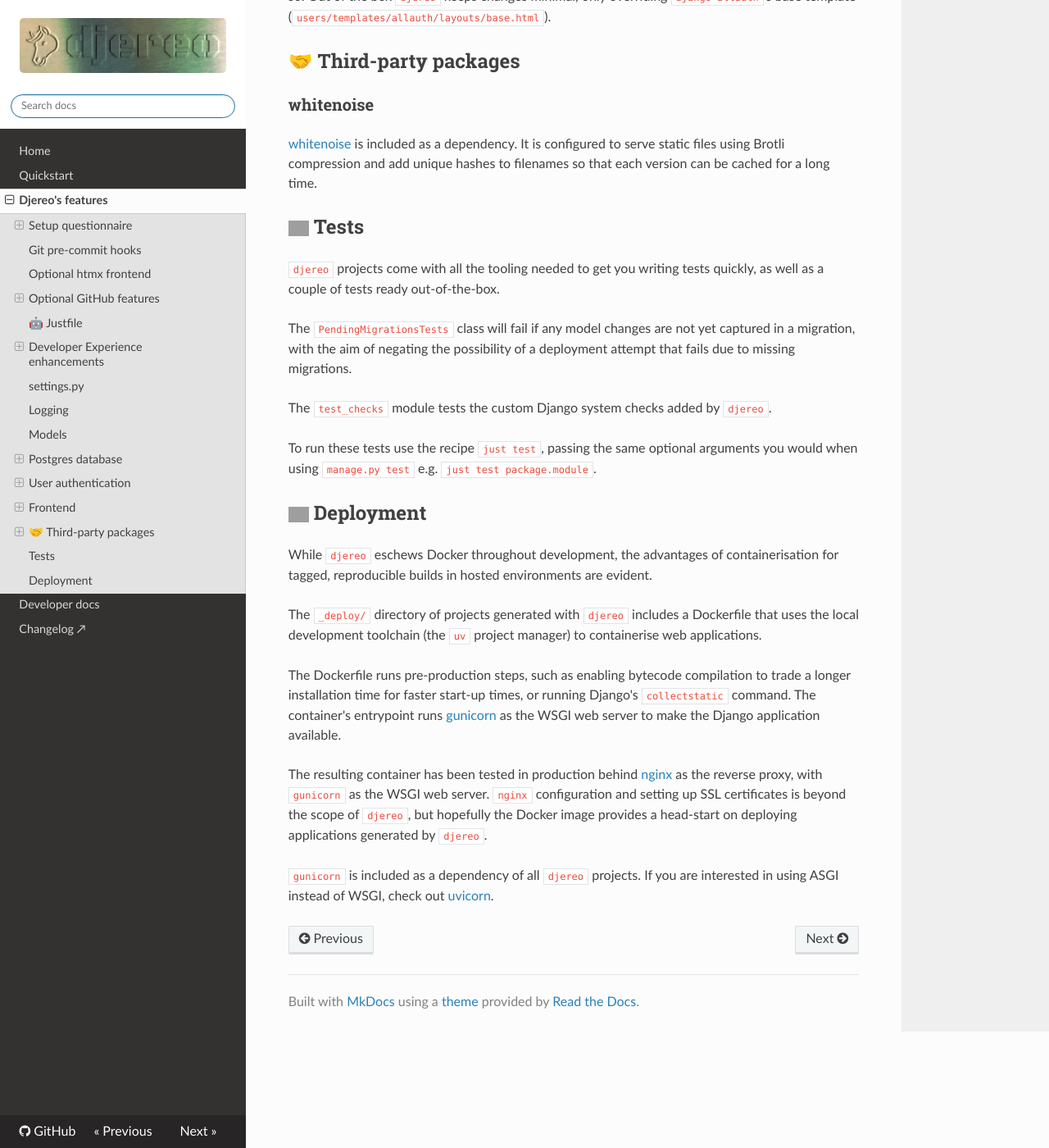
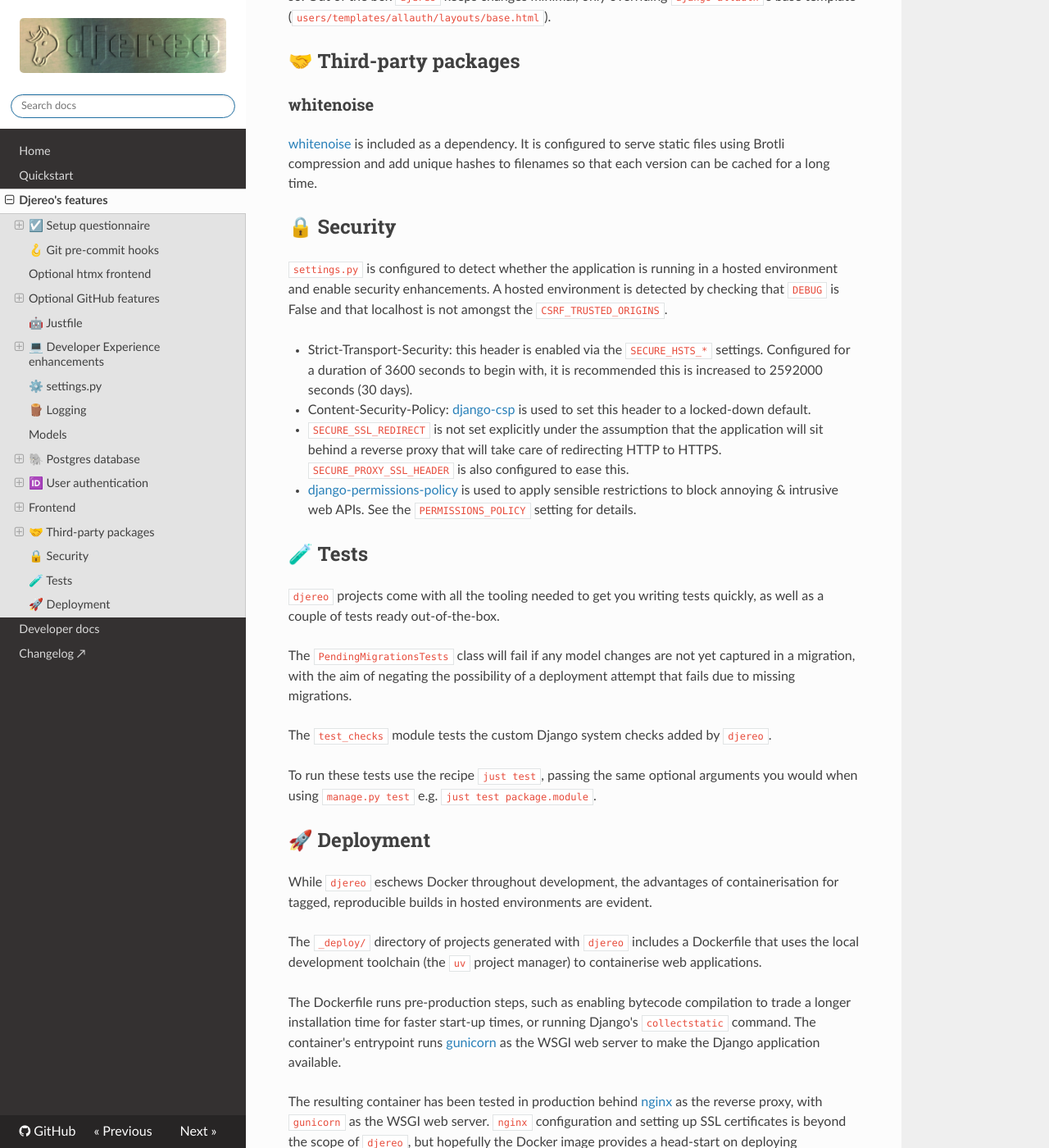
Before and after one commit to albertomh/djereo, an MkDocs documentation site: the page built from docs/src/featurelist.md, in a window 1280 px wide and 1400 px high, scrolled down 7998 px. Shown: the whole window at 82% size. Built offline with MkDocs 1.6.1, drawn with Linux system fonts in a browser that asks for light colours; nearby versions of some CDN libraries; some of the changed text lies outside the part shown; grey boxes are pictures that could not be loaded.

Commit message:
feat: set Permissions-Policy header to sensible restrictions (#146)
* feat: set Permissions-Policy header to sensible restrictions

* refactor(docs): use emojis for featurelist headings

* docs: document security-related settings

````diff
--- a/docs/src/featurelist.md
+++ b/docs/src/featurelist.md
@@ -9,7 +9,7 @@
 
 This page documents the features of a Django project as generated by `djereo`.
 
-## <img src="https://simpleicons.org/icons/ticktick.svg" width="25" alt="Checkmark icon"> Setup questionnaire
+## ☑️ Setup questionnaire
 
 [copier.yaml](https://github.com/albertomh/djereo/blob/main/copier.yaml){target=\"_blank"}
 defines the questionnaire that `copier` will use to prompt the user when setting up a new
@@ -64,9 +64,7 @@
 
 See [https://semver.org/](https://semver.org/){target=\"_blank"} for more information.
 
-<!-- markdownlint-disable MD013 line-length -->
-## <img src="https://simpleicons.org/icons/precommit.svg" width="25" alt="pre-commit logo"> Git pre-commit hooks
-<!-- markdownlint-enable MD013 line-length -->
+## 🪝 Git pre-commit hooks
 
 Every new project comes with a set of sensible [pre-commit](https://pre-commit.com/){target=\"_blank"}
 git hooks. These are defined in [.pre-commit-config.yaml](https://github.com/albertomh/djereo/blob/main/template/.pre-commit-config.yaml.jinja){target=\"_blank"}
@@ -83,7 +81,9 @@
 - `adamchainz/django-upgrade` to automatically migrate code to a new version of Django.
 - `alessandrojcm/commitlint-pre-commit-hook` to enforce [Conventional Commits](https://www.conventionalcommits.org/en/v1.0.0/){target=\"_blank"}.
 
-## Optional `htmx` frontend
+<!-- markdownlint-disable MD013 line-length -->
+## <img src="https://simpleicons.org/icons/htmx.svg" width="25" alt="htmx logo"> Optional `htmx` frontend
+<!-- markdownlint-enable MD013 line-length -->
 
 Projects generated using `djereo` include a vendorised copy of `htmx` in the static files
 directory and loaded in the `_base.html` template. You can opt out from this when
@@ -177,9 +177,7 @@
 - `test`: install test dependencies, run all unit tests via Django's test runner and
   generate and display a coverage report (both on-screen and in HTML format).
 
-<!-- markdownlint-disable MD013 line-length -->
-## <img src="https://simpleicons.org/icons/gnubash.svg" width="25" alt="GNU Bash logo"> Developer Experience enhancements
-<!-- markdownlint-enable MD013 line-length -->
+## 💻 Developer Experience enhancements
 
 ### Use IPython as your shell
 
@@ -237,9 +235,7 @@
     return HttpResponse(f"on version v{__version__}")
 ```
 
-<!-- markdownlint-disable MD013 line-length -->
-## <img src="https://simpleicons.org/icons/framework.svg" width="25" alt="cog logo"> settings.py
-<!-- markdownlint-enable MD013 line-length -->
+## ⚙️ settings.py
 
 `settings.py` takes values for certain configuration options from environment variables,
 managed via the `environs` package. When no values are specified, it falls back to sensible
@@ -266,9 +262,7 @@
 module directly. It suggests that you use `from django.conf import settings` instead as
 this is safer and avoids complications if `override_settings` is used in tests.
 
-<!-- markdownlint-disable MD013 line-length -->
-## <img src="https://simpleicons.org/icons/googlemessages.svg" width="25" alt="message bubble"> Logging
-<!-- markdownlint-enable MD013 line-length -->
+## 🪵 Logging
 
 Logging differs between hosted environments (eg. production) and development.
 
@@ -293,9 +287,7 @@
 Utility abstract models `CreatedAtModel`, `UpdatedAtModel` and `DeletedAtModel` (for
 soft-deletion) are available to store timestamps.
 
-<!-- markdownlint-disable MD013 line-length -->
-## <img src="https://simpleicons.org/icons/postgresql.svg" width="25" alt="postgres elephant logo"> Postgres database {#postgres-database}
-<!-- markdownlint-enable MD013 line-length -->
+## 🐘 Postgres database {#postgres-database}
 
 `djereo` projects are configured to use a `postgres` database out-of-the-box.
 
@@ -328,9 +320,7 @@
 
 Invoke it with `just manage seed_database`.
 
-<!-- markdownlint-disable MD013 line-length -->
-## <img src="https://simpleicons.org/icons/monkeytie.svg" width="25" alt="fingerprint logo"> User authentication
-<!-- markdownlint-enable MD013 line-length -->
+## 🆔 User authentication
 
 Projects generated with `djereo` follow the 'custom User + UserProfile' pattern common in
 modern Django apps. Authentication functionality is implemented via the [django-allauth](https://allauth.org/){target=\"_blank"}
@@ -376,9 +366,25 @@
 as a dependency. It is configured to serve static files using Brotli compression and add
 unique hashes to filenames so that each version can be cached for a long time.
 
-<!-- markdownlint-disable MD013 line-length -->
-## <img src="https://simpleicons.org/icons/pytest.svg" width="25" alt="simple test tubes logo"> Tests
-<!-- markdownlint-enable MD013 line-length -->
+## 🔒 Security
+
+`settings.py` is configured to detect whether the application is running in a hosted
+environment and enable security enhancements. A hosted environment is detected by checking
+that `DEBUG` is False and that localhost is not amongst the `CSRF_TRUSTED_ORIGINS`.
+
+- Strict-Transport-Security: this header is enabled via the `SECURE_HSTS_*` settings.
+  Configured for a duration of 3600 seconds to begin with, it is recommended this is
+  increased to 2592000 seconds (30 days).
+- Content-Security-Policy: [django-csp](https://django-csp.readthedocs.io/en/latest/index.html){target=\"_blank"}
+  is used to set this header to a locked-down default.
+- `SECURE_SSL_REDIRECT` is not set explicitly under the assumption that the application
+  will sit behind a reverse proxy that will take care of redirecting HTTP to HTTPS.
+  `SECURE_PROXY_SSL_HEADER` is also configured to ease this.
+- [django-permissions-policy](https://pypi.org/project/django-permissions-policy/){target=\"_blank"}
+  is used to apply sensible restrictions to block annoying & intrusive web APIs. See the
+  `PERMISSIONS_POLICY` setting for details.
+
+## 🧪 Tests
 
 `djereo` projects come with all the tooling needed to get you writing tests quickly, as
 well as a couple of tests ready out-of-the-box.
@@ -392,9 +398,7 @@
 To run these tests use the recipe `just test`, passing the same optional arguments you
 would when using `manage.py test` e.g. `just test package.module`.
 
-<!-- markdownlint-disable MD013 line-length -->
-## <img src="https://simpleicons.org/icons/rocket.svg" width="25" alt="rocket icon"> Deployment
-<!-- markdownlint-enable MD013 line-length -->
+## 🚀 Deployment
 
 While `djereo` eschews Docker throughout development, the advantages of containerisation
 for tagged, reproducible builds in hosted environments are evident.
````
Also changed, not shown: docs/src/index.md (+2 -1 lines), template/docs/README-dev.md.jinja (+18 -0 lines), README.md, 3 other files.
